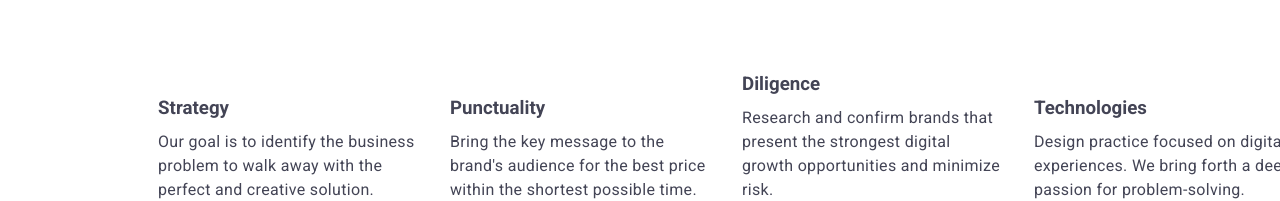
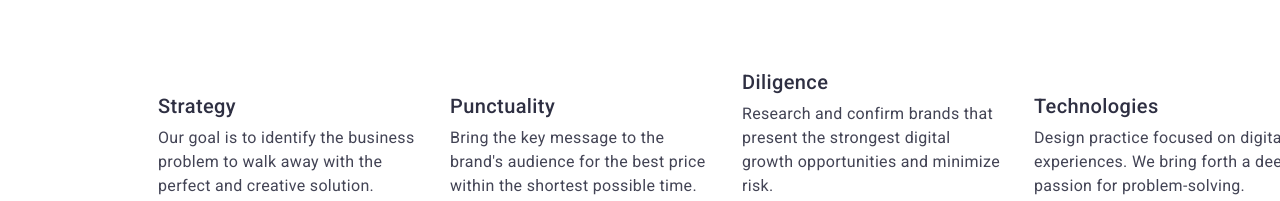
Before and after one commit to OsMax/goit-markup-hw-02, a plain HTML site: page index.html in a window 1280 px wide. Shown: the part 732-933 px from the top of the page. Drawn offline with Linux system fonts and the light colour scheme.

Commit message:
Update styles.css

```diff
--- a/css/styles.css
+++ b/css/styles.css
@@ -157,6 +157,11 @@ body{
 }
 .qality-title{
     margin: 0;
+    font-weight: 500;
+    font-size: 20px;
+    line-height: 1.2;
+    letter-spacing: 0.02em;
+    color: var(--font-nav);
 }
 .text-qalities{
     margin: 8px 0 0 0;
```
